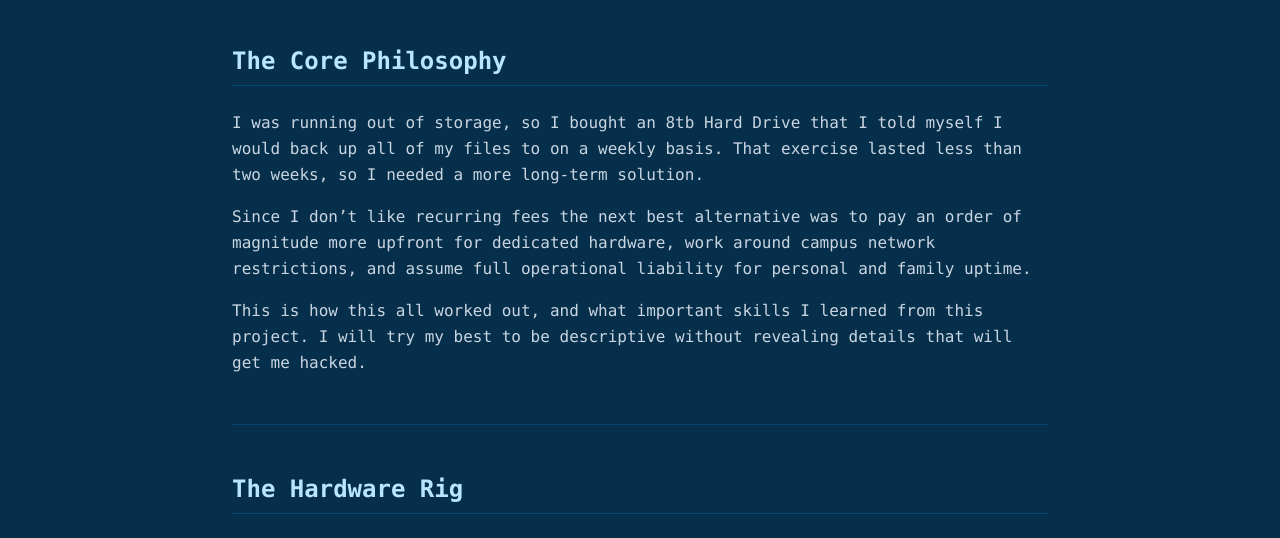
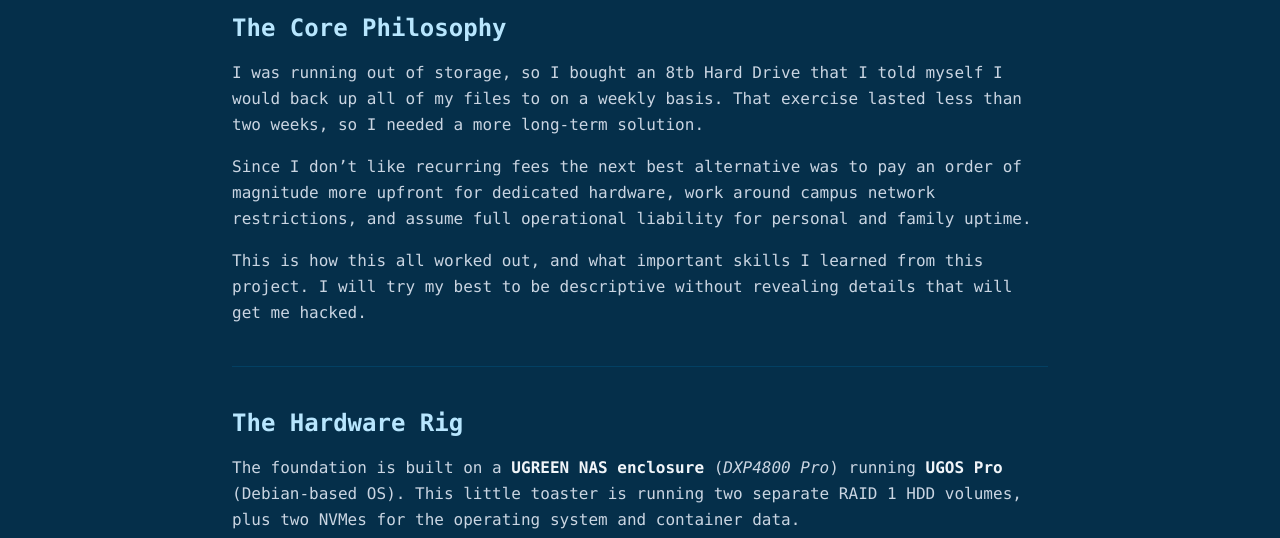
Before and after one commit to oscarjimenez05/oscarjr.dev, an Astro site: page /projects/homelab in a window 1280 px wide. Shown: the part 249-787 px from the top of the page. Built offline with nearby package versions, Linux system fonts and the light colour scheme; Astro itself is replaced by a stand-in of ours.

Commit message:
working prototype of project layout up and running

```diff
--- a/src/layouts/Project.astro
+++ b/src/layouts/Project.astro
@@ -15,30 +15,28 @@ interface Props {
 
 <Layout
     title={`${title.toLowerCase()} | osquijr.dev`}
-    themeClass="bg-sky-950 text-slate-100 font-mono selection:bg-cyan-400/20 selection:text-cyan-200"
+    themeClass="bg-sky-950 text-slate-100 font-mono selection:bg-purple-400/25 selection:text-purple-200"
 >
-    <section class="max-w-4xl mx-auto py-16 px-4 space-y-8">
-        <header class="border-b border-sky-800/60 pb-6">
-            <h1 class="text-4xl sm:text-5xl font-semibold tracking-tight text-slate-50">
-                {title}
-            </h1>
-        </header>
+    <section class="max-w-4xl mx-auto py-16 px-4 space-y-6">
+        <h1 class="text-4xl sm:text-5xl font-semibold tracking-tight text-slate-50">
+            {title}
+        </h1>
 
         <article class="prose prose-invert max-w-none font-mono
-        prose-headings:text-slate-100 prose-headings:font-semibold
-        prose-h2:text-2xl prose-h2:text-sky-200 prose-h2:border-b prose-h2:border-sky-800/60 prose-h2:pb-2 prose-h2:mt-12
-        prose-h3:text-xl prose-h3:text-emerald-400 prose-h3:mt-8
+        prose-headings:font-semibold
+        prose-h2:text-2xl prose-h2:text-sky-200 prose-h2:mt-10 prose-h2:mb-4
+        prose-h3:text-xl prose-h3:text-cyan-400 prose-h3:mt-8
         prose-p:text-slate-300 prose-p:leading-relaxed prose-p:my-4
         prose-strong:text-slate-100 prose-strong:font-semibold
         prose-li:text-slate-300 prose-li:marker:text-cyan-400
-        prose-hr:border-sky-800/50
-        prose-blockquote:border-l-2 prose-blockquote:border-cyan-400 prose-blockquote:bg-slate-900/40 prose-blockquote:py-1 prose-blockquote:px-4 prose-blockquote:rounded-r-lg prose-blockquote:text-slate-300 prose-blockquote:not-italic
-        prose-a:text-cyan-400 prose-a:decoration-cyan-400/40 prose-a:underline-offset-4 hover:prose-a:text-cyan-300 hover:prose-a:decoration-cyan-300
-        prose-th:text-sky-200 prose-th:border-b prose-th:border-sky-800/70 prose-td:border-b prose-td:border-sky-900/50 prose-td:text-slate-300
+        prose-hr:border-sky-800/40 prose-hr:my-10
+        prose-blockquote:border-l-2 prose-blockquote:border-purple-400/70 prose-blockquote:bg-slate-900/40 prose-blockquote:py-1 prose-blockquote:px-4 prose-blockquote:rounded-r-lg prose-blockquote:text-slate-300 prose-blockquote:not-italic
+        prose-a:text-cyan-400 prose-a:decoration-cyan-400/40 prose-a:underline-offset-4 hover:prose-a:text-purple-300 hover:prose-a:decoration-purple-400/60
+        prose-th:text-sky-200 prose-th:border-b prose-th:border-sky-800/60 prose-td:border-b prose-td:border-sky-900/40 prose-td:text-slate-300
         [&_:not(pre)>code]:text-emerald-300 [&_:not(pre)>code]:bg-sky-900/50 [&_:not(pre)>code]:border [&_:not(pre)>code]:border-sky-700/50 [&_:not(pre)>code]:px-1.5 [&_:not(pre)>code]:py-0.5 [&_:not(pre)>code]:rounded-md
-        [&_pre]:relative [&_pre]:pt-9 [&_pre]:rounded-xl [&_pre]:border [&_pre]:border-sky-800/60 [&_pre]:bg-slate-950/80 [&_pre]:shadow-xl [&_pre]:shadow-sky-950/50
+        [&_pre]:relative [&_pre]:pt-9 [&_pre]:rounded-xl [&_pre]:border [&_pre]:border-sky-800/60 [&_pre]:bg-slate-950/85 [&_pre]:shadow-xl
         [&_pre>code]:bg-transparent [&_pre>code]:p-0 [&_pre>code]:border-none [&_pre>code]:shadow-none
-        [&_pre[data-language]]:before:content-[attr(data-language)] [&_pre[data-language]]:before:absolute [&_pre[data-language]]:before:top-2.5 [&_pre[data-language]]:before:right-3 [&_pre[data-language]]:before:text-[10px] [&_pre[data-language]]:before:font-sans [&_pre[data-language]]:before:uppercase [&_pre[data-language]]:before:tracking-wider [&_pre[data-language]]:before:text-sky-300/80 [&_pre[data-language]]:before:bg-sky-900/50 [&_pre[data-language]]:before:px-2 [&_pre[data-language]]:before:py-0.5 [&_pre[data-language]]:before:rounded [&_pre[data-language]]:before:border [&_pre[data-language]]:before:border-sky-700/50">
+        [&_pre[data-language]]:before:content-[attr(data-language)] [&_pre[data-language]]:before:absolute [&_pre[data-language]]:before:top-2.5 [&_pre[data-language]]:before:right-3 [&_pre[data-language]]:before:text-[10px] [&_pre[data-language]]:before:font-sans [&_pre[data-language]]:before:uppercase [&_pre[data-language]]:before:tracking-wider [&_pre[data-language]]:before:text-sky-300/75 [&_pre[data-language]]:before:bg-sky-950 [&_pre[data-language]]:before:px-2 [&_pre[data-language]]:before:py-0.5 [&_pre[data-language]]:before:rounded [&_pre[data-language]]:before:border [&_pre[data-language]]:before:border-sky-800/70">
             <slot />
         </article>
     </section>
```
